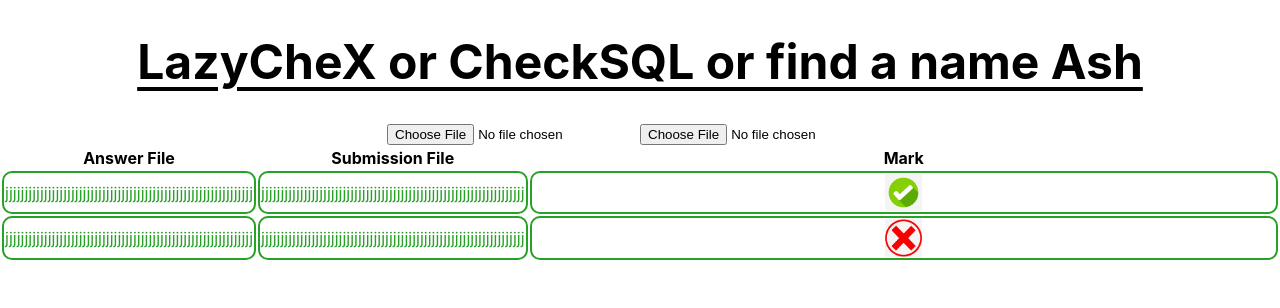
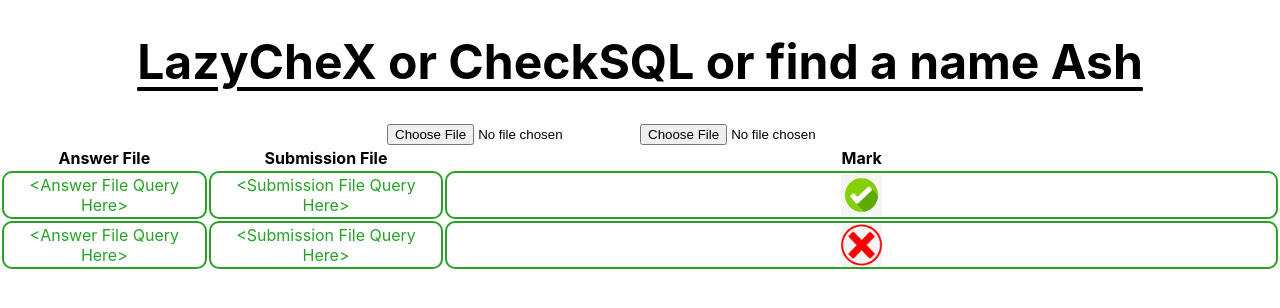
Before and after one commit to AshnahKhalidKhan/CheckSQL, a React (Create React App) app in the folder lazychex/: page / in a window 1280 px wide. Shown: the top 308 px of the page. Built offline with nearby package versions, Linux system fonts and the light colour scheme.

Commit message:
What we doin sister

```diff
--- a/lazychex/src/App.js
+++ b/lazychex/src/App.js
@@ -48,7 +48,6 @@ function App() {
 
 
 
-
       <table style = {{width: '100%'}}>
         <thead>
           <th style = {{colspan: 2}}>
@@ -62,17 +61,12 @@ function App() {
           </th>
         </thead>
         <tbody>
-
-
-
-
-
           <tr>
             <td>
-              jjjjjjjjjjjjjjjjjjjjjjjjjjjjjjjjjjjjjjjjjjjjjjjjjjjjjjjjjjjjjjjj
+              &lt;Answer File Query Here&gt;
             </td>
             <td>
-              jjjjjjjjjjjjjjjjjjjjjjjjjjjjjjjjjjjjjjjjjjjjjjjjjjjjjjjjjjjjjjjjjjjj
+              &lt;Submission File Query Here&gt;
             </td>
             <td>
             <img src = "Tick.png"></img>
@@ -80,10 +74,10 @@ function App() {
           </tr>
           <tr>
             <td>
-              jjjjjjjjjjjjjjjjjjjjjjjjjjjjjjjjjjjjjjjjjjjjjjjjjjjjjjjjjjjjjjjj
+              &lt;Answer File Query Here&gt;
             </td>
             <td>
-              jjjjjjjjjjjjjjjjjjjjjjjjjjjjjjjjjjjjjjjjjjjjjjjjjjjjjjjjjjjjjjjjjjjj
+              &lt;Submission File Query Here&gt;
             </td>
             <td>
             <img src = "Cross.png"></img>
```
Lines whose indentation alone changed are shown as unchanged.
